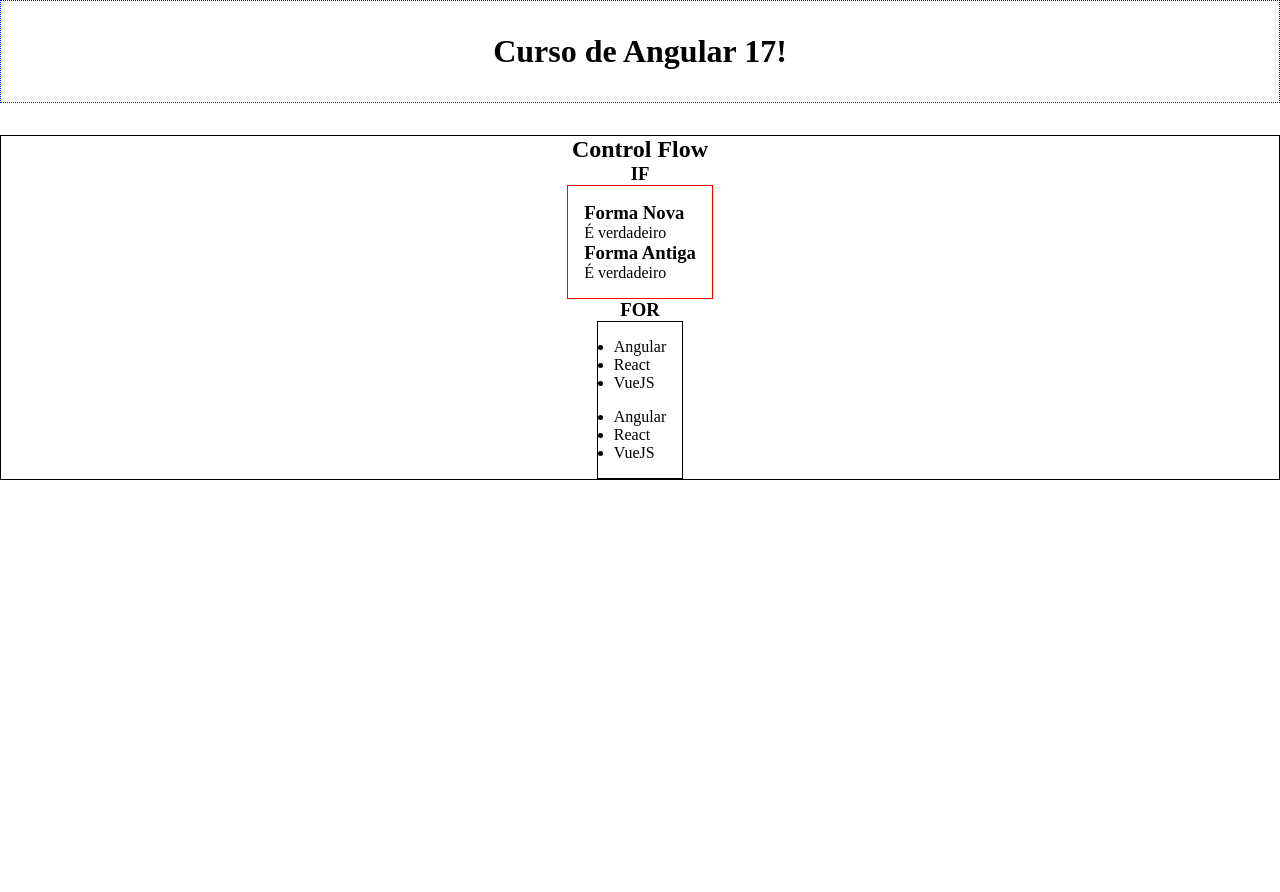
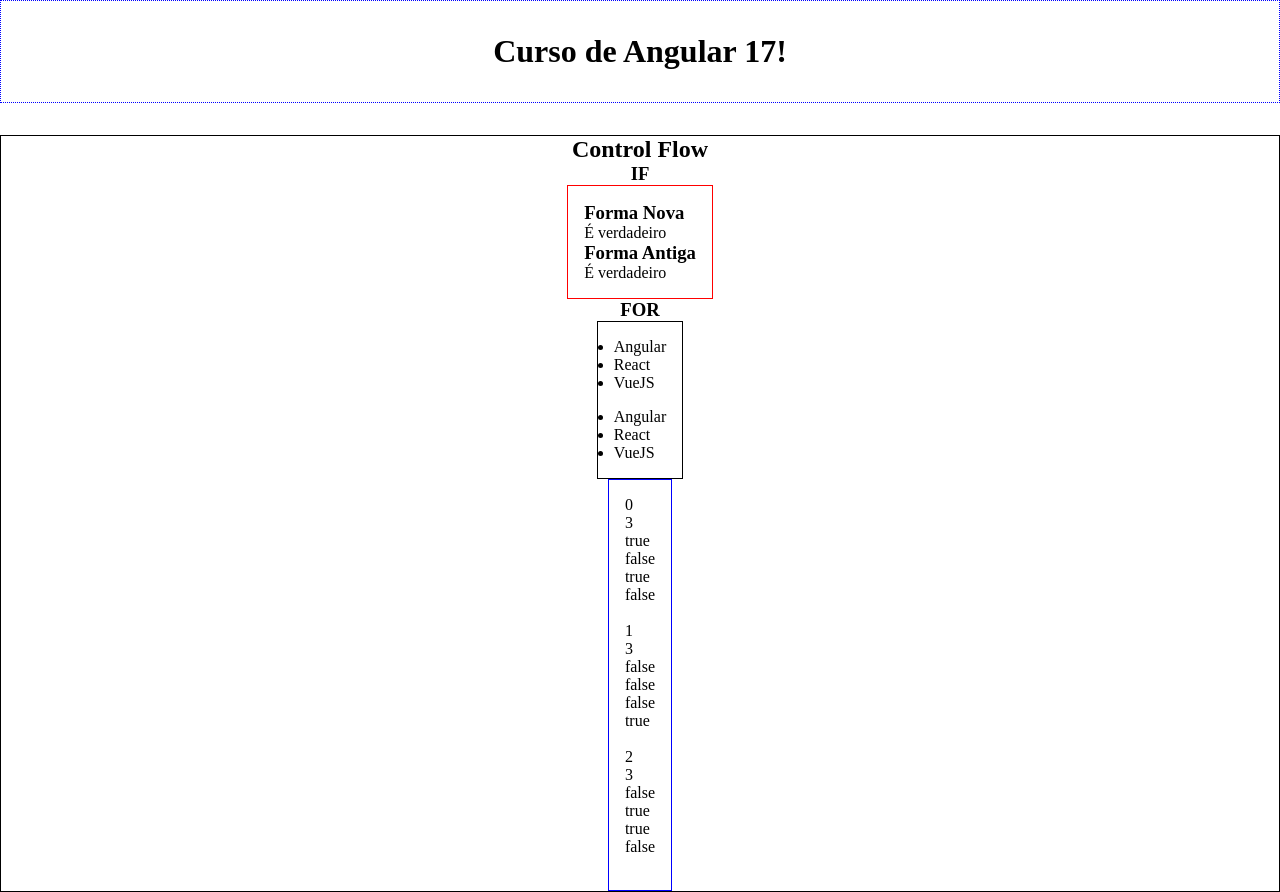
Before and after one commit to aaglis/estudos-angular, an Angular app: page / in a window 1280 px wide. Before the commit the page ends 800 px from the top, so only its background shows below. Built offline with nearby package versions, Linux system fonts and the light colour scheme.

Commit message:
feat: for values

```diff
--- a/src/app/components/template/template-control-flow/template-control-flow.component.html
+++ b/src/app/components/template/template-control-flow/template-control-flow.component.html
@@ -37,4 +37,24 @@
             </ul>
         </div>
     </div>
+    <div class="for-control-flow-values">
+        <ul>
+            @for(curso of cursos; track curso;
+                let i = $index;
+                let c = $count;
+                let f = $first;
+                let l = $last;
+                let e = $even;
+                let o = $odd;
+            ) {
+                <p>{{ i }}</p>
+                <p>{{ c }}</p>
+                <p>{{ f }}</p>
+                <p>{{ l }}</p>
+                <p>{{ e }}</p>
+                <p>{{ o }}</p>
+                <br>
+            }
+        </ul>
+    </div>
 </div>
--- a/src/app/components/template/template-control-flow/template-control-flow.component.scss
+++ b/src/app/components/template/template-control-flow/template-control-flow.component.scss
@@ -21,4 +21,10 @@
         border: 1px solid black;
         gap: 1rem;
     }
+
+    .for-control-flow-values {
+        border: 1px solid blue;
+        padding: 1rem;
+        gap: 1rem;
+    }
 }
```
